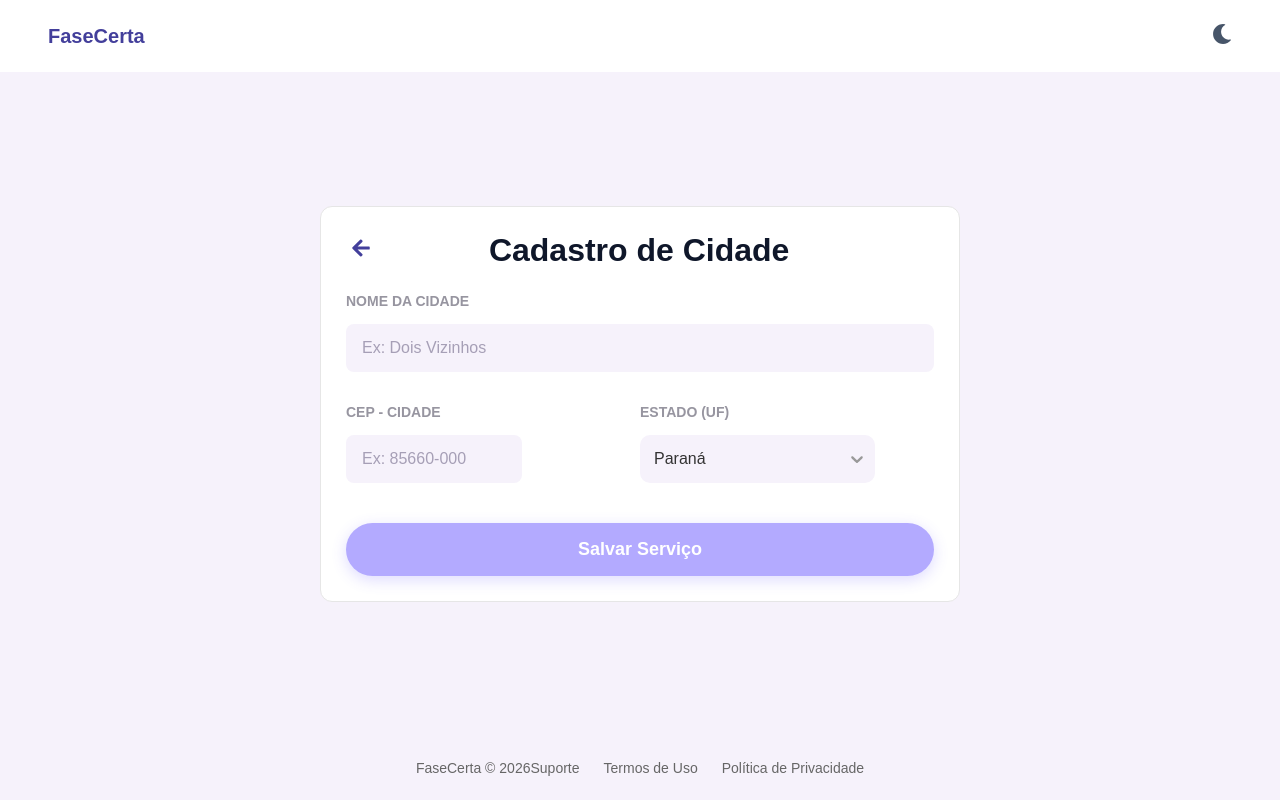
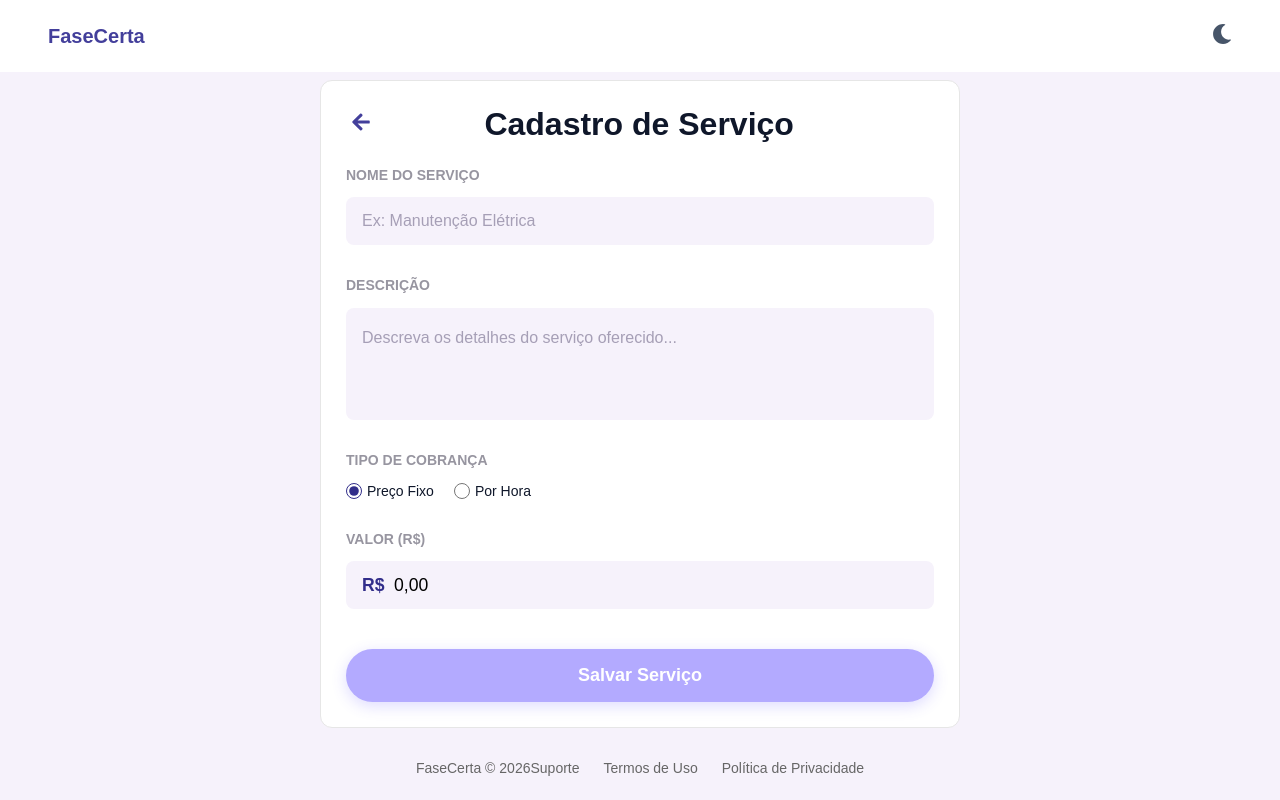
Before and after one commit to CS-PI-2026-FaseCerta/front-end, a React (Create React App) app: page / in a window 1280 px wide. Built offline with nearby package versions, Linux system fonts and the light colour scheme.

Commit message:
refactor-corrigindo-altura-dos-inputs-do-cadastro-de-servicos

```diff
--- a/src/App.js
+++ b/src/App.js
@@ -16,7 +16,7 @@ function App() {
       {
         <BrowserRouter>
           <Routes>
-            <Route path="/" element={<RegisterCity />} />
+            <Route path="/" element={<RegisterService />} />
             <Route path="/" element={<Dashboard />} />
             <Route path="/dashboard" element={<Navigate to="/" replace />} />
             <Route path="/login" element={<Login />} />
--- a/src/form/pages/registerservice/RegisterService.css
+++ b/src/form/pages/registerservice/RegisterService.css
@@ -77,7 +77,7 @@
 }
 
 .service-form-input {
-    height: 4rem;
+    height: 3rem;
     width: 100%;
 }
 
@@ -118,7 +118,7 @@
 
 .service-form-value-span {
     position: absolute;
-    bottom: 1.35rem;
+    bottom: .85rem;
     left: 1rem;
     color: #322E8A;
     font-weight: 600;
@@ -131,7 +131,7 @@
     left: .8rem;
 
     width: 2rem;
-    height: 3rem;
+    height: 2rem;
     background-color: #F6F2FB;
 }
 
```
